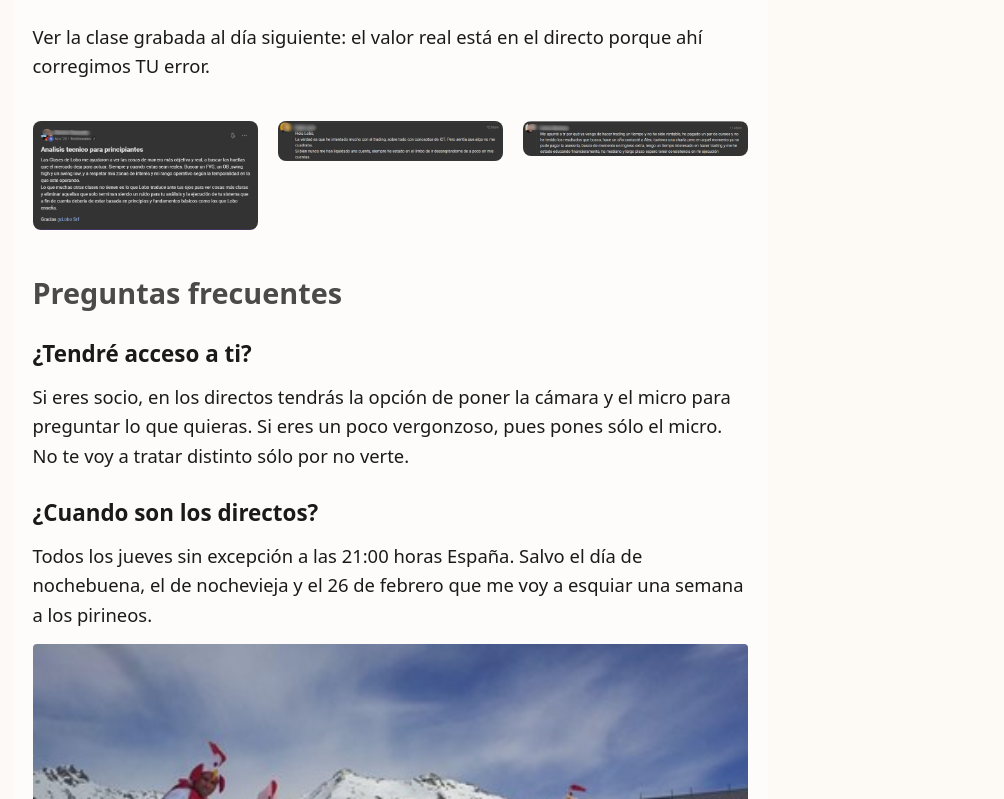
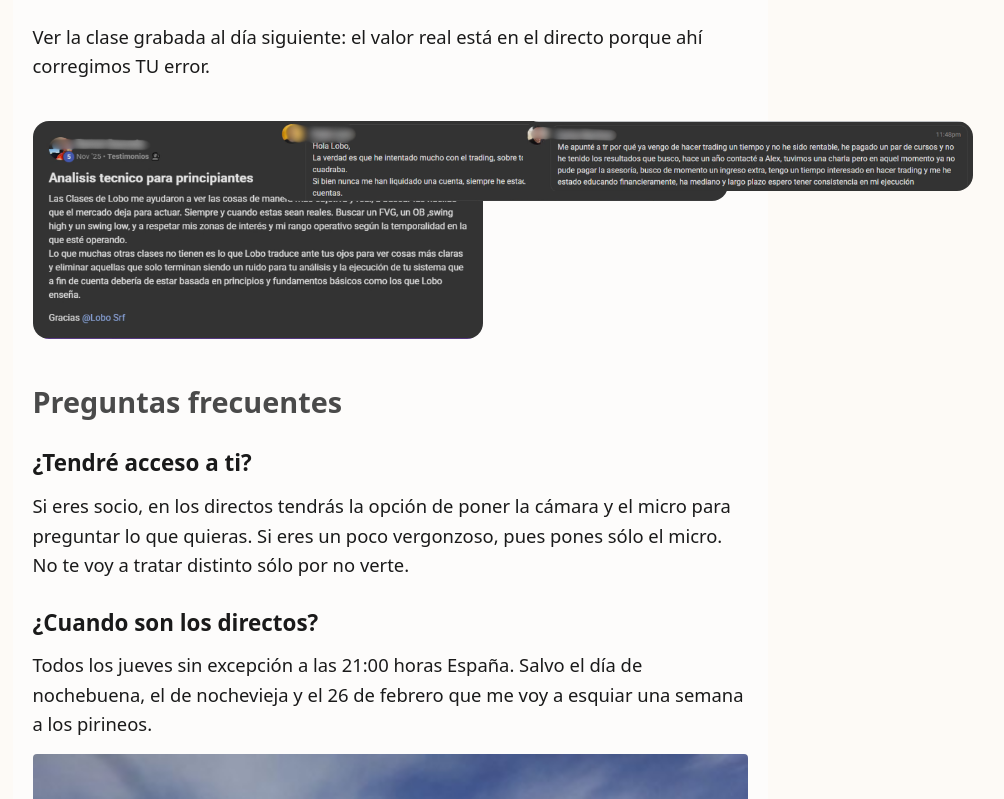
Before and after one commit to Lobosrf/My-web, a Next.js app: page /entrar in a window 1280 px wide. Shown: the part 4581-5380 px from the top of the page, without its empty margins (250-1254 px from the left). Built offline with nearby package versions, Linux system fonts and the light colour scheme.

Commit message:
fijar texto completo entrar con formato exacto

```diff
--- a/app/entrar/page.tsx
+++ b/app/entrar/page.tsx
@@ -106,9 +106,9 @@ export default function Entrar() {
                     <p style={{ marginBottom: '40px' }}>Ver la clase grabada al día siguiente: el valor real está en el directo porque ahí corregimos TU error.</p>
 
                     <div style={{ display: 'grid', gridTemplateColumns: 'repeat(auto-fit, minmax(200px, 1fr))', gap: '20px', marginBottom: '40px' }}>
-                        <img src="/testimonio1.png" alt="Testimonio 1" style={{ width: '100%', borderRadius: '8px' }} />
-                        <img src="/testimonio2.png" alt="Testimonio 2" style={{ width: '100%', borderRadius: '8px' }} />
-                        <img src="/testimonio3.png" alt="Testimonio 3" style={{ width: '100%', borderRadius: '8px' }} />
+                        <img src="/testimonio1.png" alt="Testimonio 1" style={{ width: '200%', borderRadius: '16px' }} />
+                        <img src="/testimonio2.png" alt="Testimonio 2" style={{ width: '200%', borderRadius: '16px' }} />
+                        <img src="/testimonio3.png" alt="Testimonio 3" style={{ width: '200%', borderRadius: '16px' }} />
                     </div>
 
                     <h2 style={{ fontSize: '1.8rem', fontWeight: '900', marginBottom: '20px' }}>Preguntas frecuentes</h2>
@@ -157,6 +157,11 @@ export default function Entrar() {
                     <div style={{ textAlign: 'center', marginTop: '50px', borderTop: '1px solid #ddd', paddingTop: '40px' }}>
                         <p style={{ fontSize: '1.2rem', fontWeight: '800' }}>Hasta que no entiendas que invertir en tí no es un gasto, NO TE APUNTES.</p>
                     </div>
+                    {/* CUARTO ENLACE DE PAGO */}
+                    <div style={{ textAlign: 'center', margin: '40px 0' }}>
+                        <a href="https://whop.com/checkout/plan_Pn3GawS3QdeWk" style={btnStyle}>ENTRAR</a>
+                        {cardsImg}
+                    </div>
 
                 </article>
             </div>
```
